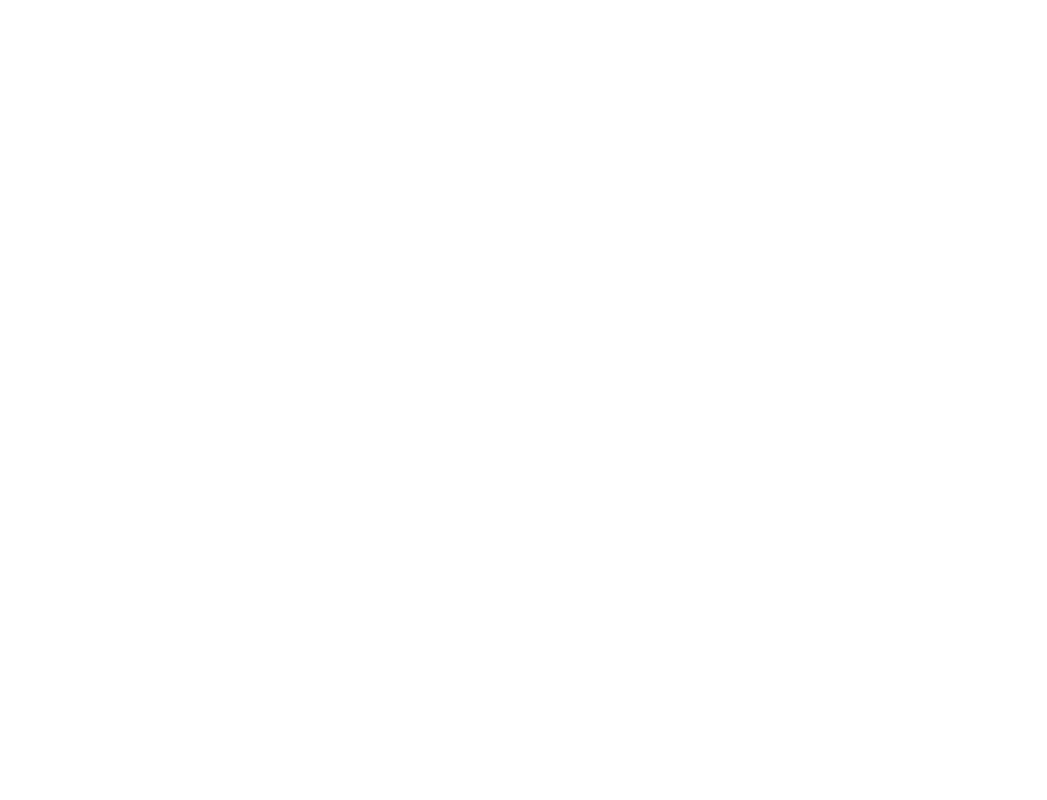
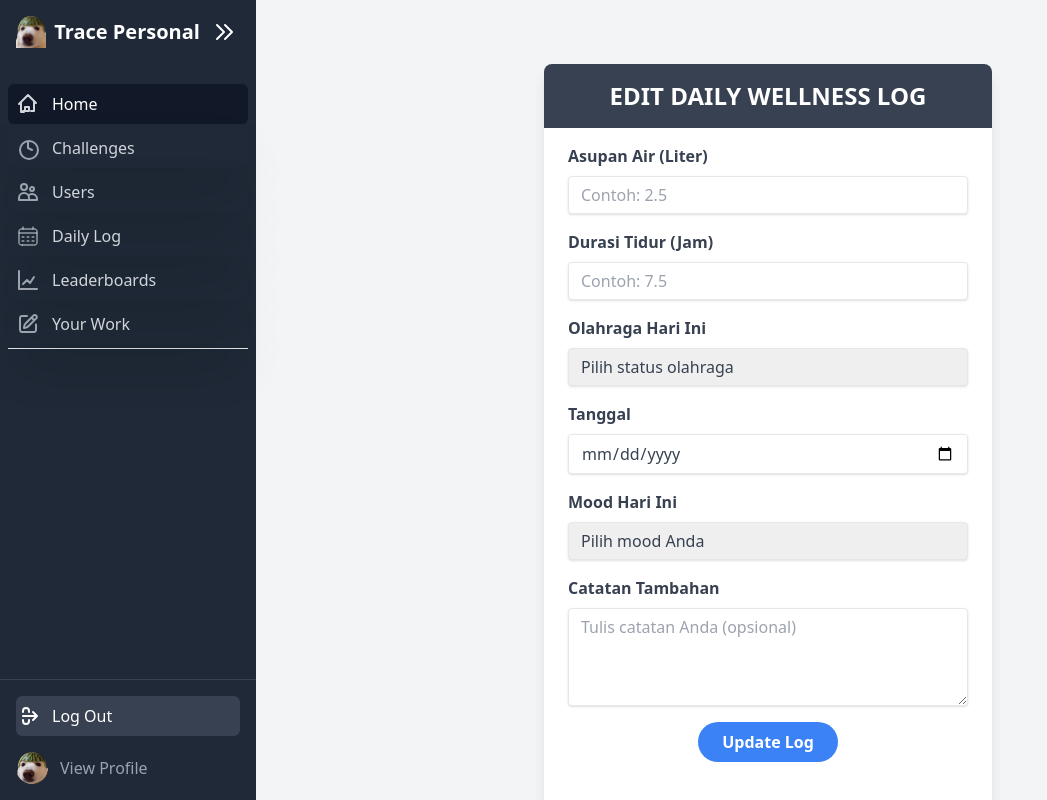
Before and after one commit to leapwithluvi/TracePersonal, a React (Create React App) app in the folder frontend/: page /daily-log/1/edit in a window 1280 px wide. Before the commit this address had no page. Shown: the whole page, without its empty margins (0-1047 px from the left). Built offline with nearby package versions, Linux system fonts and the light colour scheme; no server answers.

Commit message:
Membuat logika edit/update daily log

```diff
--- a/frontend/src/App.js
+++ b/frontend/src/App.js
@@ -21,6 +21,7 @@
 import DailyLogPage from "./pages/DailyLogPage";
 import AddDailyLog from "./pages/AddDailyLog";
 import DetailDailyLog from "./pages/DetailDailyLog";
+import EditDailyLog from "./pages/EditDailyLog";
 
 // leaderboard
 import Leaderboard from "./pages/Leaderboard";
@@ -72,7 +73,6 @@
           <Route path="/challenges/:id/overview" element={<DescLayout />} />
           {/* <Route path="/challenges/:id" element={<ChallengeDetail />} /> */}
 
-
           {/* search users */}
           <Route path="/all-users" element={<AllUsers />} />
 
@@ -80,6 +80,7 @@
           <Route path="/daily-log" element={<DailyLogPage />} />
           <Route path="/daily-log/add" element={<AddDailyLog />} />
           <Route path="/daily-log/:id/detail" element={<DetailDailyLog />} />
+          <Route path="/daily-log/:id/edit" element={<EditDailyLog />} />
 
           {/* Leaderboards */}
           <Route path="/leaderboards" element={<Leaderboard />} />
@@ -87,7 +88,6 @@
 
           {/* Work */}
           <Route path="/work" element={<Work />} />
-
 
           {/* Datas: User, Team, Role, Challenge */}
           {/* user */}
--- a/frontend/src/components/EditDailyLog.jsx
+++ b/frontend/src/components/EditDailyLog.jsx
@@ -1,26 +1,63 @@
-import React from "react";
+import React, { useEffect, useState } from "react";
+import { Link, useNavigate } from "react-router-dom";
+import axios from "axios";
 
 const EditDailyLog = () => {
-  const getToday = () => {
-    const today = new Date();
-    const yyyy = today.getFullYear();
-    const mm = String(today.getMonth() + 1).padStart(2, "0");
-    const dd = String(today.getDate()).padStart(2, "0");
-    return `${yyyy}-${mm}-${dd}`;
+  const [data, setData] = useState([]);
+  const [water_intake, setWaterIntake] = useState("");
+  const [sleep_duration, setSleepDuration] = useState("");
+  const [workout_completed, setWorkoutCompleted] = useState("");
+  const [date, setDate] = useState("");
+  const [mood, setMood] = useState("");
+  const [notes, setnotes] = useState("");
+  const [id, setId] = useState(window.location.pathname.split("/")[2]);
+  const navigate = useNavigate();
+
+  const getLog = async () => {
+    try {
+      const response = await axios.get(`http://localhost:5000/logdays/${id}`);
+      setWaterIntake(response.data.water_intake);
+      setSleepDuration(response.data.sleep_duration);
+      setWorkoutCompleted(response.data.workout_completed);
+      setDate(response.data.date.slice(0, 10));
+
+      setMood(response.data.mood);
+      setnotes(response.data.notes);
+      setData(response.data);
+    } catch (error) {
+      console.log(error);
+    }
   };
 
-  const [tanggal, setTanggal] = useState("");
+  useEffect(() => {
+    getLog();
+  }, []);
 
-  useEffect(() => {
-    setTanggal(getToday());
-  }, []);
+  const updateLog = async (e) => {
+    e.preventDefault();
+    try {
+      await axios.patch(`http://localhost:5000/logdays/${id}`, {
+        water_intake,
+        sleep_duration,
+        workout_completed,
+        date,
+        mood,
+        notes,
+      });
+      alert("Daily Log berhasil diupdate!");
+      navigate("/daily-log");
+    } catch (error) {
+      console.log(error);
+      alert("Terjadi kesalahan saat mengupdate Daily Log. Silakan coba lagi.");
+    }
+  };
   return (
     <div className="max-w-md mx-auto mt-10 bg-white shadow-lg rounded-lg overflow-hidden">
       <div className="text-2xl py-4 px-6 bg-gray-700 text-white text-center font-bold uppercase">
         Edit Daily Wellness Log
       </div>
 
-      <form className="py-4 px-6" method="POST">
+      <form className="py-4 px-6" onSubmit={updateLog}>
         <div className="mb-4">
           <label htmlFor="water" className="block text-gray-700 font-bold mb-2">
             Asupan Air (Liter)
@@ -28,6 +65,8 @@
           <input
             id="water"
             type="text"
+            value={water_intake}
+            onChange={(e) => setWaterIntake(e.target.value)}
             placeholder="Contoh: 2.5"
             className="shadow appearance-none border rounded w-full py-2 px-3 text-gray-700 leading-tight focus:outline-none focus:shadow-outline"
           />
@@ -40,6 +79,8 @@
           <input
             id="sleep"
             type="number"
+            value={sleep_duration}
+            onChange={(e) => setSleepDuration(e.target.value)}
             placeholder="Contoh: 7.5"
             className="shadow appearance-none border rounded w-full py-2 px-3 text-gray-700 leading-tight focus:outline-none focus:shadow-outline"
           />
@@ -53,13 +94,17 @@
             Olahraga Hari Ini
           </label>
           <select
-            id="workout"s
+            id="workout"
+            value={workout_completed}
+            onChange={(e) => setWorkoutCompleted(e.target.value)}
             name="workout"
             className="shadow appearance-none border rounded w-full py-2 px-3 text-gray-700 leading-tight focus:outline-none focus:shadow-outline"
           >
             <option value="">Pilih status olahraga</option>
-            <option value="not-complete">Belum Selesai</option>
-            <option value="complete">Sudah Selesai</option>
+            <option value="1">Sudah Selesai</option>
+            <option value="0">Belum Selesai</option>
+            <option value="true">Sudah Selesai</option>
+            <option value="false">Belum Selesai</option>
           </select>
         </div>
 
@@ -70,8 +115,8 @@
           <input
             id="date"
             type="date"
-            value={tanggal}
-            onChange={(e) => setTanggal(e.target.value)}
+            value={date}
+            onChange={(e) => setDate(e.target.value)}
             className="shadow appearance-none border rounded w-full py-2 px-3 text-gray-700 leading-tight focus:outline-none focus:shadow-outline"
           />
         </div>
@@ -83,6 +128,8 @@
           <select
             id="mood"
             name="mood"
+            value={mood}
+            onChange={(e) => setMood(e.target.value)}
             className="shadow appearance-none border rounded w-full py-2 px-3 text-gray-700 leading-tight focus:outline-none focus:shadow-outline"
           >
             <option value="">Pilih mood Anda</option>
@@ -101,6 +148,8 @@
           <textarea
             id="note"
             rows="4"
+            value={notes}
+            onChange={(e) => setnotes(e.target.value)}
             placeholder="Tulis catatan Anda (opsional)"
             className="shadow appearance-none border rounded w-full py-2 px-3 text-gray-700 leading-tight focus:outline-none focus:shadow-outline"
           ></textarea>
--- a/frontend/src/pages/EditDailyLog.jsx
+++ b/frontend/src/pages/EditDailyLog.jsx
@@ -1,11 +1,11 @@
 import React from "react";
 import Layout from "./Layout";
-import EditDailyLog from "../components/EditDailyLog";
+import DailyLogEdit from "../components/EditDailyLog";
 
 const EditDailyLog = () => {
   return (
     <Layout>
-      <EditDailyLog />
+      <DailyLogEdit />
     </Layout>
   );
 };
```
